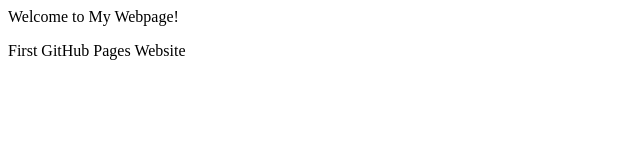
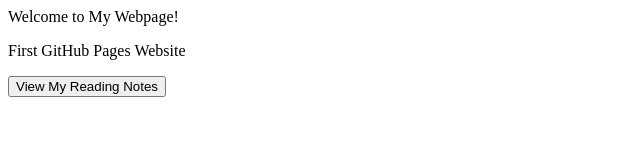
Before and after one commit to KendraScheele/KendraScheele.github.io, a plain HTML site: page index.html in a window 1280 px wide. Shown: the whole page, without its empty margins (0-640 px from the left). Drawn offline with Linux system fonts and the light colour scheme.

Commit message:
Update index.html

```diff
--- a/index.html
+++ b/index.html
@@ -5,5 +5,8 @@
 </head>
 <body>
   <p>First GitHub Pages Website</p>
+<a href="reading-notes.html">
+  <button>View My Reading Notes</button>
+</a>
 </body>
 </html>
```
